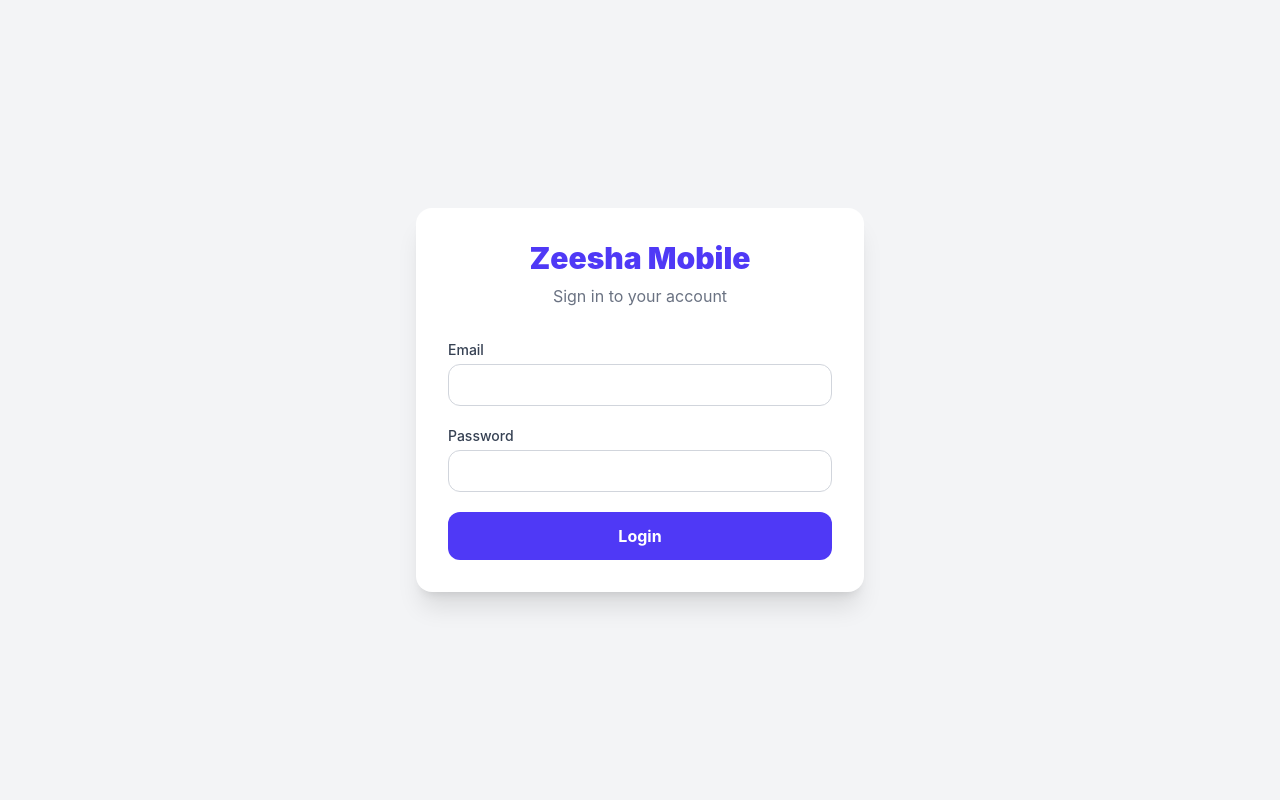
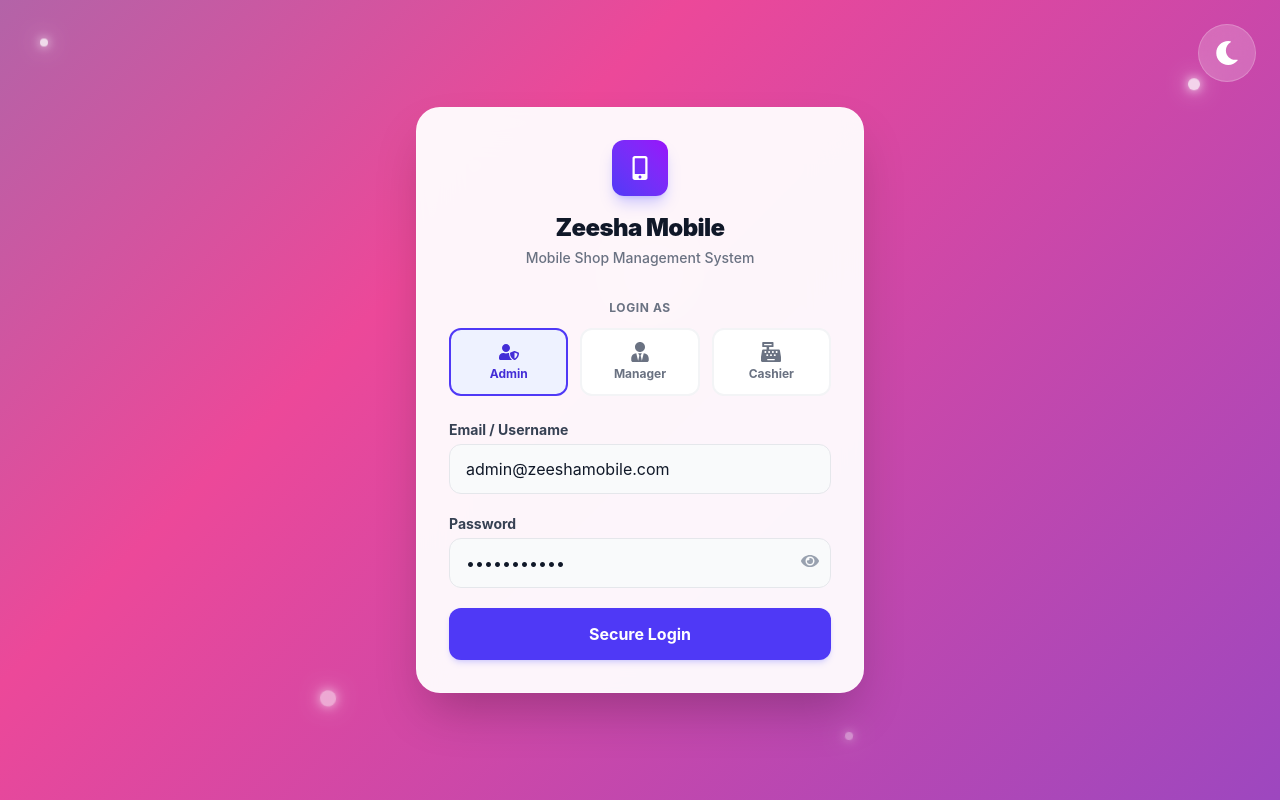
Before and after one commit to hamadali0098667-hash/zeesha-mobile, a React (Vite) app in the folder client/: page /login in a window 1280 px wide. Built offline with nearby package versions, Linux system fonts and the light colour scheme.

Commit message:
Restore beautiful animated Login UI

```diff
--- a/client/src/pages/Login.jsx
+++ b/client/src/pages/Login.jsx
@@ -1,74 +1,173 @@
-import { useState, useContext } from 'react';
+import { useState, useContext, useEffect } from 'react';
+import { useNavigate } from 'react-router-dom';
 import axios from 'axios';
 import AuthContext from '../context/AuthContext';
+import { FaEye, FaEyeSlash, FaMobileAlt, FaSpinner, FaUserShield, FaUserTie, FaCashRegister, FaMoon, FaSun } from 'react-icons/fa';
 
 const Login = () => {
-  const [email, setEmail] = useState('');
-  const [password, setPassword] = useState('');
+  const [selectedRole, setSelectedRole] = useState('Admin');
+  const [email, setEmail] = useState('admin@zeeshamobile.com');
+  const [password, setPassword] = useState('password123');
+  const [showPassword, setShowPassword] = useState(false);
+  const [loading, setLoading] = useState(false);
   const [error, setError] = useState('');
-  const [loading, setLoading] = useState(false);
 
-  const { login } = useContext(AuthContext);
+  const [darkMode, setDarkMode] = useState(localStorage.getItem('theme') === 'dark');
+
+  const { user, login } = useContext(AuthContext);
+  const navigate = useNavigate();
+
+  useEffect(() => {
+    if (user) navigate('/');
+  }, [user, navigate]);
+
+  useEffect(() => {
+    if (darkMode) {
+      document.documentElement.classList.add('dark');
+      localStorage.setItem('theme', 'dark');
+    } else {
+      document.documentElement.classList.remove('dark');
+      localStorage.setItem('theme', 'light');
+    }
+  }, [darkMode]);
+
+  const handleRoleSelect = (role) => {
+    setSelectedRole(role);
+    if (role === 'Admin') setEmail('admin@zeeshamobile.com');
+    if (role === 'Manager') setEmail('ahm@shop.com');
+    if (role === 'Cashier') setEmail('ali@shop.com');
+    setPassword(''); // Reset password for security when switching roles
+  };
 
   const handleSubmit = async (e) => {
     e.preventDefault();
-    setError('');
-    setLoading(true);
-
+    if (!email || !password) {
+      setError('Please enter both email and password.');
+      return;
+    }
+    setLoading(true); setError('');
     try {
-      const { data } = await axios.post('http://localhost:5000/api/auth/login', { email, password });
-      login(data);
+      await login(email, password);
+      navigate('/');
     } catch (err) {
-      setError(err.response?.data?.message || 'Login failed');
+      setError(err || 'Invalid Email or Password. Please try again.');
+    } finally {
+      setLoading(false);
     }
-
-    setLoading(false);
   };
 
+  const roles = [
+    { name: 'Admin', icon: <FaUserShield className="text-xl mb-1" /> },
+    { name: 'Manager', icon: <FaUserTie className="text-xl mb-1" /> },
+    { name: 'Cashier', icon: <FaCashRegister className="text-xl mb-1" /> }
+  ];
+
   return (
-    <div className="min-h-screen flex items-center justify-center bg-gray-100 dark:bg-gray-900 px-4">
-      <div className="bg-white dark:bg-gray-800 p-8 rounded-2xl shadow-xl max-w-md w-full">
-        <div className="text-center mb-8">
-          <h1 className="text-3xl font-black text-indigo-600 dark:text-indigo-400 mb-2">Zeesha Mobile</h1>
-          <p className="text-gray-500 dark:text-gray-400">Sign in to your account</p>
+    <div className="min-h-screen flex items-center justify-center animated-bg transition-colors duration-500 p-4 relative overflow-hidden">
+
+      {/* Floating Stars for Attraction */}
+      <div className="floating-star w-2 h-2 top-10 left-10" style={{ animationDelay: '0s' }}></div>
+      <div className="floating-star w-3 h-3 top-20 right-20" style={{ animationDelay: '1s' }}></div>
+      <div className="floating-star w-4 h-4 bottom-20 left-1/4" style={{ animationDelay: '2s' }}></div>
+      <div className="floating-star w-2 h-2 bottom-10 right-1/3" style={{ animationDelay: '3s' }}></div>
+      <div className="floating-star w-5 h-5 top-1/3 left-1/2" style={{ animationDelay: '1.5s', opacity: 0.3 }}></div>
+
+      {/* Theme Toggle */}
+      <button
+        onClick={() => setDarkMode(!darkMode)}
+        className="absolute top-6 right-6 p-4 bg-white/20 dark:bg-black/40 backdrop-blur-md text-white rounded-full shadow-2xl hover:bg-white/30 transition-all border border-white/20 z-10"
+        style={{ animation: 'pulseGlow 3s infinite' }}
+      >
+        {darkMode ? <FaSun className="text-2xl text-yellow-300" /> : <FaMoon className="text-2xl" />}
+      </button>
+
+      {/* Main Login Card */}
+      <div className="max-w-md w-full bg-white/95 dark:bg-gray-900/95 backdrop-blur-xl rounded-3xl shadow-2xl p-8 border border-white/20 dark:border-gray-700 transition-colors duration-300 z-10 relative overflow-hidden">
+
+        {/* Header */}
+        <div className="flex flex-col items-center mb-8">
+          <div className="w-14 h-14 bg-gradient-to-tr from-indigo-600 to-purple-600 rounded-xl flex items-center justify-center mb-4 shadow-lg shadow-indigo-500/30">
+             <FaMobileAlt className="text-2xl text-white" />
+          </div>
+          <h1 className="text-2xl font-black text-gray-900 dark:text-white tracking-tight text-center">Zeesha Mobile</h1>
+          <p className="text-gray-500 dark:text-gray-400 mt-1 text-sm font-medium text-center">Mobile Shop Management System</p>
         </div>
 
+        {/* Role Selection */}
+        <div className="mb-6">
+          <p className="text-xs font-bold text-gray-500 dark:text-gray-400 uppercase tracking-wider mb-3 text-center">Login As</p>
+          <div className="grid grid-cols-3 gap-3">
+            {roles.map(role => (
+              <button
+                key={role.name}
+                type="button"
+                onClick={() => handleRoleSelect(role.name)}
+                className={`flex flex-col items-center justify-center py-3 rounded-xl border-2 transition-all duration-200 ${
+                  selectedRole === role.name
+                  ? 'border-indigo-600 bg-indigo-50 dark:bg-indigo-900/20 text-indigo-700 dark:text-indigo-400'
+                  : 'border-gray-100 dark:border-gray-700 bg-white dark:bg-gray-800 text-gray-500 hover:border-indigo-300 dark:hover:border-gray-600'
+                }`}
+              >
+                {role.icon}
+                <span className="text-xs font-bold">{role.name}</span>
+              </button>
+            ))}
+          </div>
+        </div>
+
+        {/* Error Message */}
         {error && (
-          <div className="bg-red-50 dark:bg-red-900/30 text-red-600 p-3 rounded-lg text-sm mb-4">
+          <div className="mb-6 p-3 bg-red-50 dark:bg-red-500/10 border border-red-200 dark:border-red-500/30 rounded-lg text-red-600 dark:text-red-400 text-sm font-medium text-center">
             {error}
           </div>
         )}
 
+        {/* Form */}
         <form onSubmit={handleSubmit} className="space-y-5">
           <div>
-            <label className="block text-sm font-medium text-gray-700 dark:text-gray-300 mb-1">Email</label>
+            <label className="block text-sm font-bold text-gray-700 dark:text-gray-300 mb-1">Email / Username</label>
             <input
+              required
               type="email"
-              required
-              className="w-full px-4 py-2 border border-gray-300 dark:border-gray-600 rounded-xl focus:ring-2 focus:ring-indigo-500 outline-none dark:bg-gray-700 dark:text-white"
+              placeholder="Enter email address"
+              className="w-full px-4 py-3 bg-gray-50 dark:bg-gray-900 border border-gray-200 dark:border-gray-700 rounded-xl focus:ring-2 focus:ring-indigo-500 focus:border-indigo-500 transition-all outline-none text-gray-900 dark:text-white"
               value={email}
               onChange={(e) => setEmail(e.target.value)}
+              disabled={loading}
             />
           </div>
+
           <div>
-            <label className="block text-sm font-medium text-gray-700 dark:text-gray-300 mb-1">Password</label>
-            <input
-              type="password"
-              required
-              className="w-full px-4 py-2 border border-gray-300 dark:border-gray-600 rounded-xl focus:ring-2 focus:ring-indigo-500 outline-none dark:bg-gray-700 dark:text-white"
-              value={password}
-              onChange={(e) => setPassword(e.target.value)}
-            />
+            <label className="block text-sm font-bold text-gray-700 dark:text-gray-300 mb-1">Password</label>
+            <div className="relative">
+              <input
+                required
+                type={showPassword ? "text" : "password"}
+                placeholder="Enter password"
+                className="w-full pl-4 pr-12 py-3 bg-gray-50 dark:bg-gray-900 border border-gray-200 dark:border-gray-700 rounded-xl focus:ring-2 focus:ring-indigo-500 focus:border-indigo-500 transition-all outline-none text-gray-900 dark:text-white"
+                value={password}
+                onChange={(e) => setPassword(e.target.value)}
+                disabled={loading}
+              />
+              <button
+                type="button"
+                onClick={() => setShowPassword(!showPassword)}
+                className="absolute right-3 top-3.5 text-gray-400 hover:text-indigo-600 dark:hover:text-indigo-400 transition-colors"
+              >
+                {showPassword ? <FaEyeSlash className="text-lg"/> : <FaEye className="text-lg"/>}
+              </button>
+            </div>
           </div>
 
           <button
             type="submit"
             disabled={loading}
-            className="w-full bg-indigo-600 hover:bg-indigo-700 text-white font-bold py-3 px-4 rounded-xl transition-colors"
+            className="w-full py-3.5 mt-2 bg-indigo-600 hover:bg-indigo-700 text-white rounded-xl font-bold shadow-md shadow-indigo-500/20 transition-all flex items-center justify-center disabled:opacity-70 disabled:cursor-not-allowed"
           >
-            {loading ? 'Signing in...' : 'Login'}
+            {loading ? <><FaSpinner className="animate-spin mr-2" /> Authenticating...</> : 'Secure Login'}
           </button>
         </form>
+
       </div>
     </div>
   );
```
